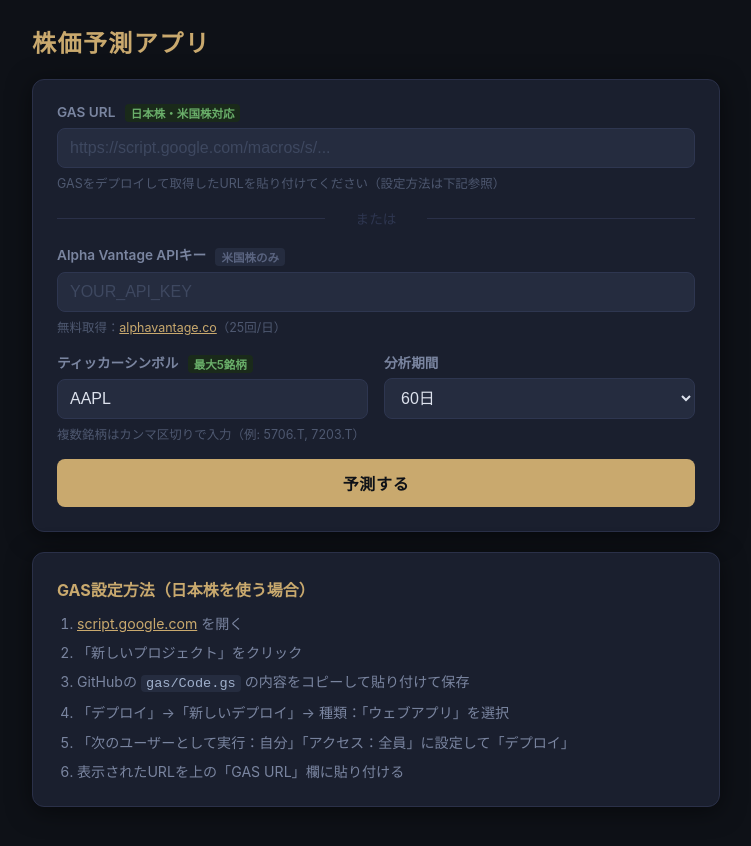
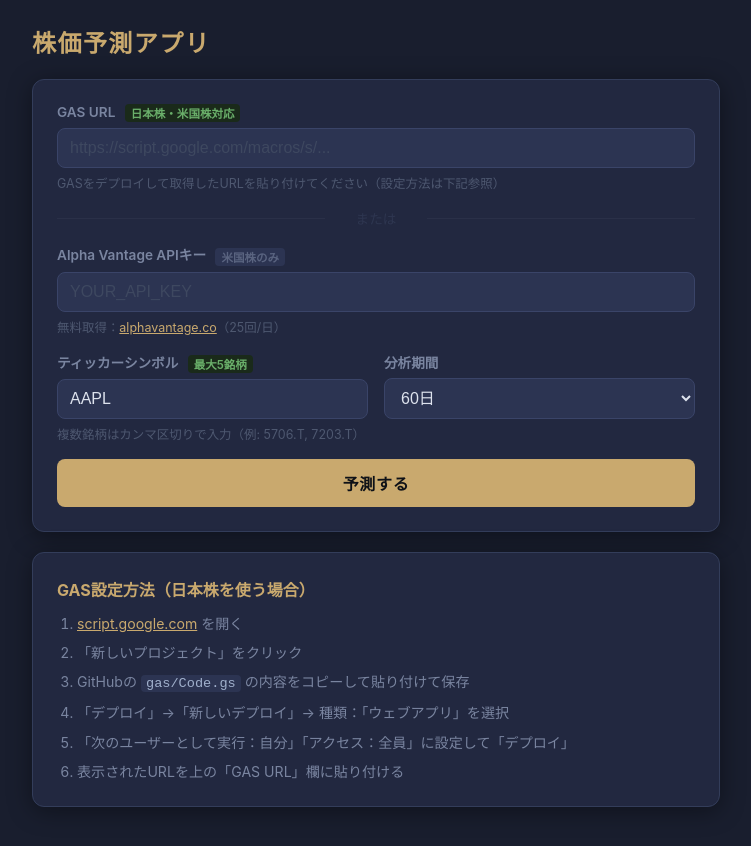
Before and after one commit to nori1975461/stock-app, a React (Vite) app: page / in a window 1280 px wide. Shown: the top 846 px of the page, without its empty margins (264-1015 px from the left). Built offline with nearby package versions, Linux system fonts and the light colour scheme.

Commit message:
design: 背景色を全体的に明るく調整

```diff
--- a/src/App.css
+++ b/src/App.css
@@ -2,7 +2,7 @@
 
 body {
   font-family: -apple-system, BlinkMacSystemFont, 'Segoe UI', sans-serif;
-  background: #0e1117;
+  background: #191e2e;
   color: #dde2ed;
   min-height: 100vh;
 }
@@ -22,12 +22,12 @@ h1 {
 }
 
 .card {
-  background: #1a1f2e;
+  background: #222840;
   border-radius: 12px;
   padding: 24px;
-  box-shadow: 0 4px 24px rgba(0,0,0,0.5);
+  box-shadow: 0 4px 24px rgba(0,0,0,0.4);
   margin-bottom: 20px;
-  border: 1px solid #2a3048;
+  border: 1px solid #333d5a;
 }
 
 .field {
@@ -45,12 +45,12 @@ h1 {
 
 .field input, .field select {
   padding: 10px 12px;
-  border: 1px solid #2e3650;
+  border: 1px solid #3a4468;
   border-radius: 8px;
   font-size: 1rem;
   outline: none;
   transition: border-color 0.2s;
-  background: #252c3f;
+  background: #2c3452;
   color: #dde2ed;
 }
 
@@ -61,7 +61,7 @@ h1 {
 .field input::placeholder { color: #3e4860; }
 
 .field select option {
-  background: #252c3f;
+  background: #2c3452;
   color: #dde2ed;
 }
 
@@ -164,7 +164,7 @@ h1 {
 }
 
 .badge.gray {
-  background: #252c3f;
+  background: #2c3452;
   color: #5a6480;
 }
 
@@ -212,7 +212,7 @@ h1 {
 
 .guide a { color: #c9a96e; }
 .guide code {
-  background: #252c3f;
+  background: #2c3452;
   padding: 1px 5px;
   border-radius: 4px;
   font-size: 0.85rem;
@@ -254,9 +254,9 @@ h1 {
   align-items: center;
   gap: 16px;
   padding: 14px 16px;
-  border: 1px solid #2a3048;
+  border: 1px solid #333d5a;
   border-radius: 10px;
-  background: #252c3f;
+  background: #2c3452;
 }
 
 .rank-card.winner {
@@ -339,7 +339,7 @@ h1 {
 
 .btn-close {
   background: none;
-  border: 1px solid #2e3650;
+  border: 1px solid #3a4468;
   border-radius: 6px;
   padding: 4px 10px;
   font-size: 0.82rem;
@@ -349,7 +349,7 @@ h1 {
 }
 
 .btn-close:hover {
-  background: #252c3f;
+  background: #2c3452;
   color: #dde2ed;
 }
 
```
